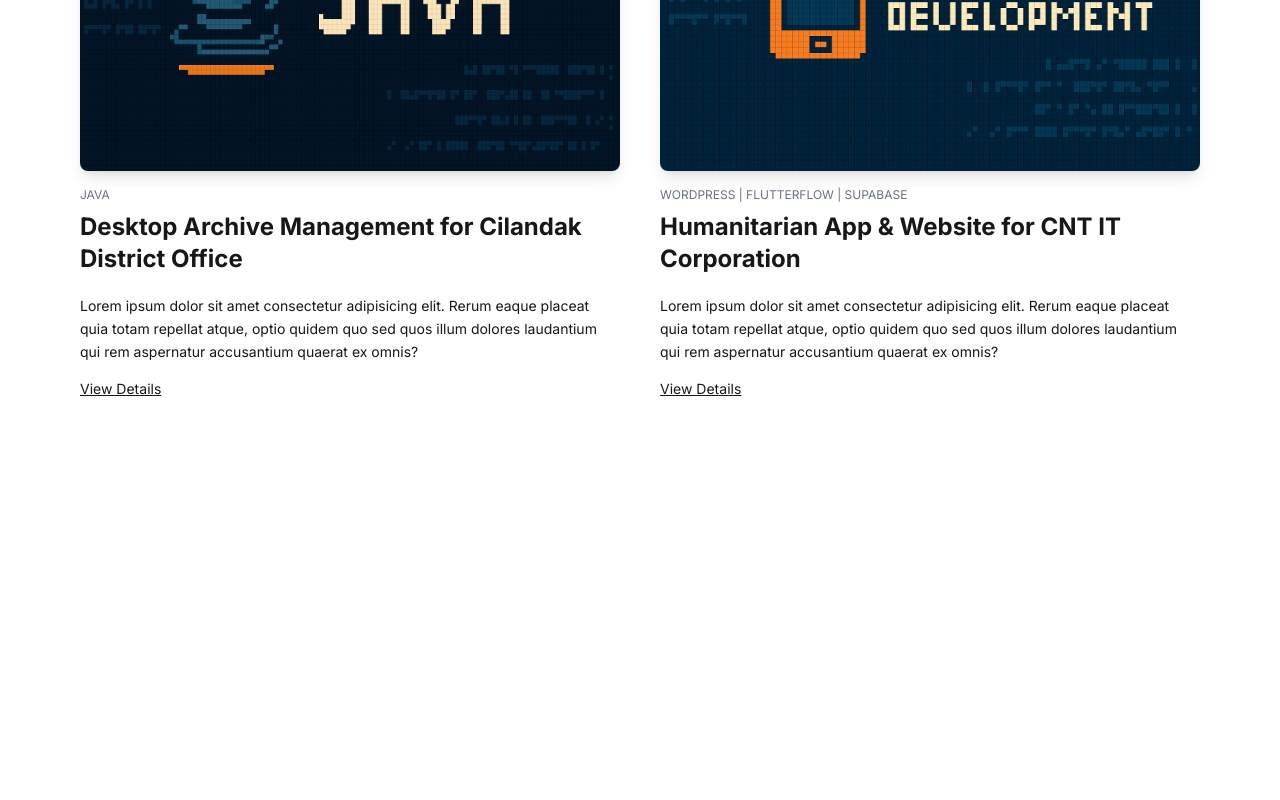
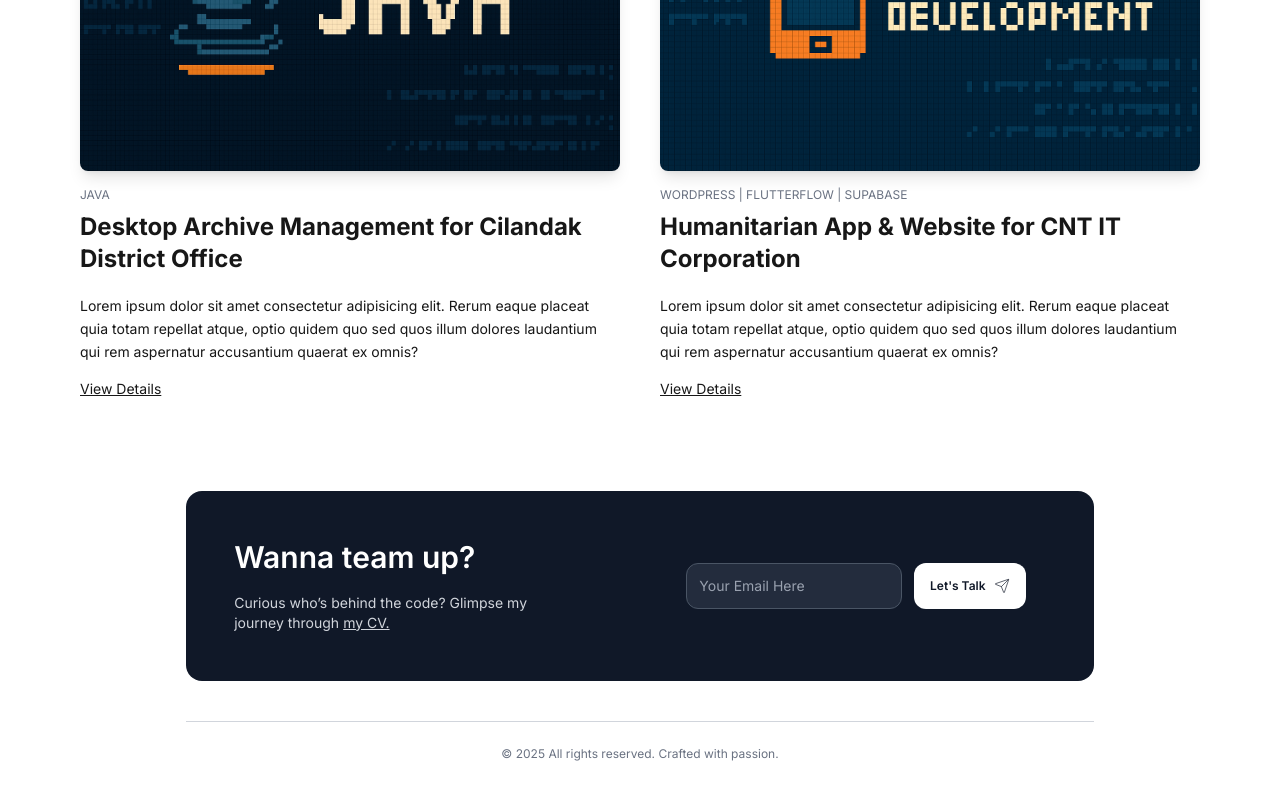
Before and after one commit to NerdyCo/my-portfolio, a Next.js app: page /portfolio in a window 1280 px wide. Shown: the part 868-1668 px from the top of the page. Before the commit the page ends 1339 px from the top, so only its background shows below. Built offline with nearby package versions, Linux system fonts and the light colour scheme.

Commit message:
finish footer part

```diff
--- a/app/(root)/page.tsx
+++ b/app/(root)/page.tsx
@@ -21,7 +21,7 @@ const Home = () => {
 
   const handleExploreClick = () => {
     animateCurtain(() => {
-      router.push("/workspace");
+      router.push("/portfolio");
     });
   };
 
--- a/app/portfolio/page.tsx
+++ b/app/portfolio/page.tsx
@@ -5,6 +5,7 @@ import { gsap } from "gsap";
 import Image from "next/image";
 import Link from "next/link";
 import Card from "@/components/Card";
+import Footer from "@/components/Footer";
 
 const Workspace = () => {
   const curtainRef = useRef(null);
@@ -45,7 +46,7 @@ const Workspace = () => {
         style={{ width: "100%" }}
       ></div>
 
-      <main className="flex flex-col pt-4 pb-5 px-10 lg:pt-0 lg:px-20">
+      <main className="flex flex-col mt-4 mx-10 lg:mt-0 lg:mx-20">
         <section>
           <h4 className="text-gray-500 text-xs md:text-sm">
             What I've done as
@@ -104,6 +105,8 @@ const Workspace = () => {
           ))}
         </section>
       </main>
+
+      <Footer />
     </>
   );
 };
--- /dev/null
+++ b/components/Footer.tsx
@@ -0,0 +1,48 @@
+import { Box, Plane, Send } from "lucide-react";
+import Link from "next/link";
+
+const Footer = () => {
+  return (
+    <footer className="mx-auto max-w-7xl px-4 sm:px-6 lg:px-8 py-10">
+      <div className="bg-gray-900 rounded-2xl p-8 flex flex-col md:flex-row md:p-12 items-center justify-between relative overflow-hidden">
+        <div className="flex flex-col gap-4 w-full md:w-2/5 md:text-left">
+          <h2 className="text-white text-2xl md:text-3xl font-semibold leading-tight">
+            Wanna team up?
+          </h2>
+          <p className="text-gray-300 text-sm">
+            Curious who’s behind the code? Glimpse my journey through
+            <span className="ml-1">
+              <Link href={"#"} className="underline hover:text-gray-200">
+                my CV.
+              </Link>
+            </span>
+          </p>
+        </div>
+        <div className="mt-8 md:mt-0 flex flex-col gap-2 items-center w-full md:w-auto">
+          <form
+            action="#"
+            className="flex flex-col sm:flex-row gap-3 w-full md:w-auto"
+          >
+            <input
+              type="email"
+              placeholder="Your Email Here"
+              className="p-3 bg-gray-700/50 text-xs md:text-sm text-white rounded-xl border border-gray-600 focus:outline-none focus:ring-2 focus:ring-gray-400 placeholder-gray-400 w-full md:w-3/5"
+            />
+            <button className="flex flex-row justify-center items-center gap-2 text-xs bg-white hover:bg-gray-100 text-gray-900 font-semibold py-3 px-4 rounded-xl transition duration-300 ease-in-out">
+              Let's Talk{" "}
+              <span>
+                <Send strokeWidth={1} height={16} width={16} />
+              </span>
+            </button>
+          </form>
+        </div>
+      </div>
+
+      <div className="mt-10 border-t border-gray-300 pt-6 text-center text-xs text-gray-500">
+        &copy; 2025 All rights reserved. Crafted with passion.
+      </div>
+    </footer>
+  );
+};
+
+export default Footer;
--- a/package.json
+++ b/package.json
@@ -10,6 +10,7 @@
   },
   "dependencies": {
     "gsap": "^3.13.0",
+    "lucide-react": "^0.525.0",
     "next": "15.4.2",
     "react": "19.1.0",
     "react-dom": "19.1.0",
```
Also changed, not shown: 1 other file (tests, documents, lock files or other folders).
